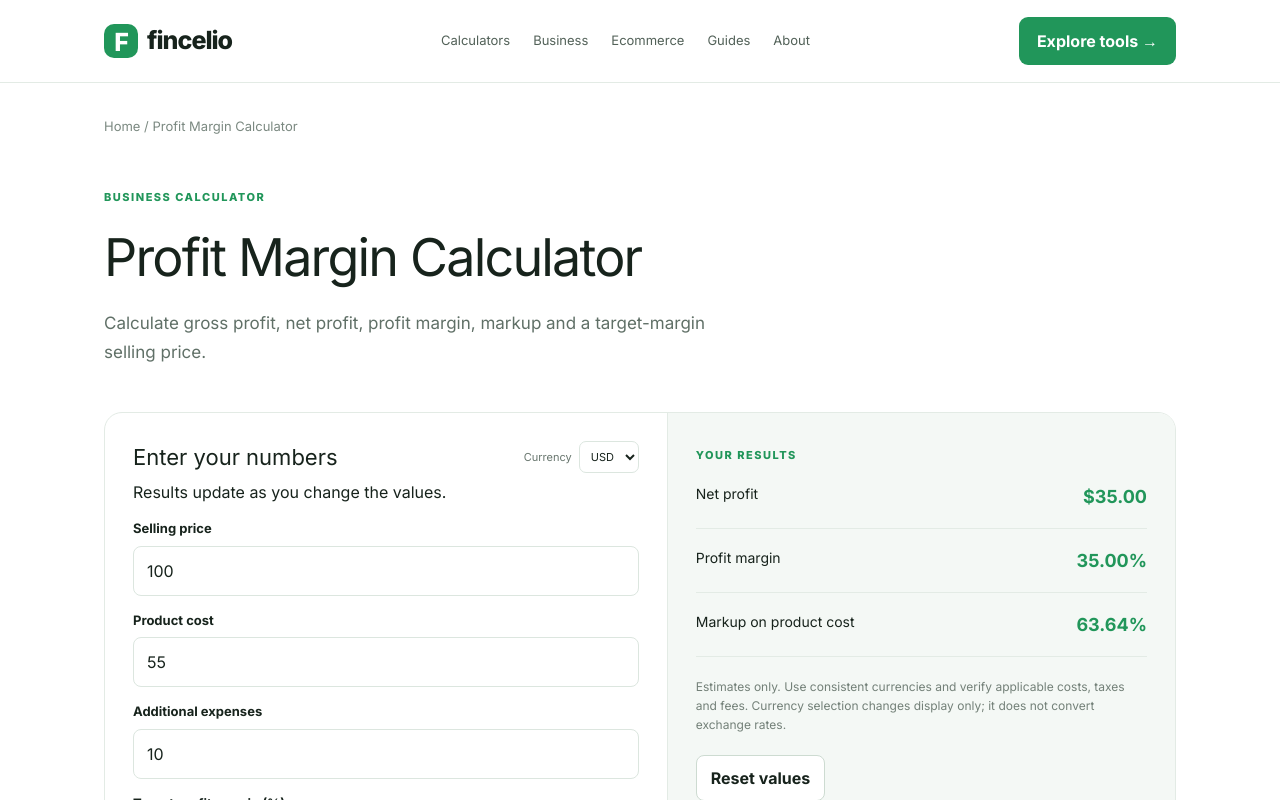
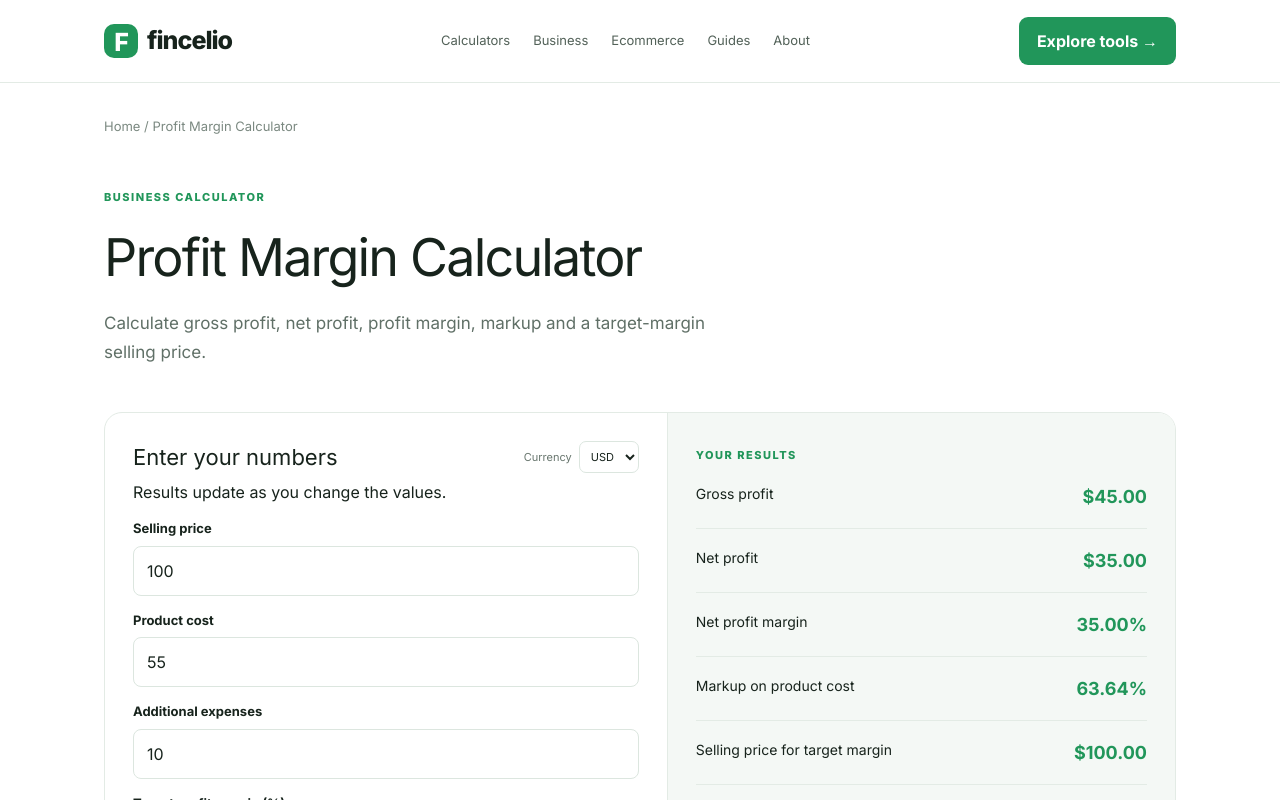
Before and after one commit to sheikhaseeb787/fincelio, a Next.js app: page /profit-margin-calculator in a window 1280 px wide. Shown: the top 800 px of the page. Built offline with nearby package versions, Linux system fonts and the light colour scheme.

Commit message:
Improve calculator coverage and calculation validation

```diff
--- a/app/components/calculator-tool.tsx
+++ b/app/components/calculator-tool.tsx
@@ -6,15 +6,46 @@ const cash=(n:number,c:string)=>new Intl.NumberFormat("en-US",{style:"currency",
 export default function CalculatorTool({tool}:{tool:Calculator}){
 const [currency,setCurrency]=useState("USD");
 const [v,setV]=useState<Record<string,number>>(()=>Object.fromEntries(tool.fields.map(f=>[f.key,f.defaultValue])));
-const results=useMemo(()=>{const x=(k:string)=>Number(v[k]||0);switch(tool.slug){
-case "profit-margin-calculator":{const p=x("price")-x("cost")-x("expenses");return [["Net profit",cash(p,currency)],["Profit margin",x("price")>0?(p/x("price")*100).toFixed(2)+"%":"—"],["Markup on product cost",x("cost")>0?(p/x("cost")*100).toFixed(2)+"%":"—"]];}
-case "markup-calculator":{const m=x("cost")*x("markup")/100,s=x("cost")+m;return [["Markup amount",cash(m,currency)],["Selling price",cash(s,currency)],["Profit margin",s>0?(m/s*100).toFixed(2)+"%":"—"]];}
-case "selling-price-calculator":{const b=x("cost")+x("shipping")+x("ads"),d=1-(x("fees")+x("margin"))/100,p=d>0?b/d:0;return [["Suggested selling price",d>0?cash(p,currency):"Reduce fees and target margin"],["Estimated profit",d>0?cash(p-b-p*x("fees")/100,currency):"—"],["Target profit margin",d>0?x("margin").toFixed(2)+"%":"—"]];}
-case "break-even-calculator":{const c=x("price")-x("variable"),be=c>0?Math.ceil(x("fixed")/c):0,u=c>0?Math.ceil((x("fixed")+x("targetProfit"))/c):0;return [["Break-even units",c>0?be.toLocaleString():"Price must exceed variable cost"],["Break-even revenue",c>0?cash(be*x("price"),currency):"—"],["Units for target profit",c>0?u.toLocaleString():"—"],["Revenue for target profit",c>0?cash(u*x("price"),currency):"—"]];}
-case "landed-cost-calculator":{const t=x("purchase")+x("freight")+x("insurance")+x("duty")+x("handling");return [["Total landed cost",cash(t,currency)],["Cost per unit",x("quantity")>0?cash(t/x("quantity"),currency):"Enter quantity"]];}
-case "ecommerce-profit-calculator":{const beforeAds=x("revenue")-x("product")-x("fulfillment")-x("fees")-x("refunds")-x("overhead"),p=beforeAds-x("ads");return [["Estimated net profit",cash(p,currency)],["Profit per order",x("orders")>0?cash(p/x("orders"),currency):"—"],["Net margin",x("revenue")>0?(p/x("revenue")*100).toFixed(2)+"%":"—"],["Break-even ROAS",beforeAds>0?(x("revenue")/beforeAds).toFixed(2)+"x":"Not available"]];}
-case "wholesale-price-calculator":{const d=1-x("margin")/100,w=d>0?x("cost")/d:0,r=w*(1+x("retailMarkup")/100);return [["Wholesale price",d>0?cash(w,currency):"Margin must be below 100%"],["Suggested retail price",d>0?cash(r,currency):"—"],["Retailer gross profit",d>0?cash(r-w,currency):"—"]];}
-case "product-cost-calculator":{const t=x("materials")+x("labor")+x("packaging")+x("freight")+x("overhead");return [["Total production cost",cash(t,currency)],["Cost per unit",x("quantity")>0?cash(t/x("quantity"),currency):"Enter quantity"]];}
-default:return []; }},[v,tool.slug,currency]);
-return <section className="calc-panel" aria-label={tool.title}><div className="calc-fields"><div className="calc-title-row"><div><h2>Enter your numbers</h2><p>Results update as you change the values.</p></div><label className="currency-picker">Currency<select value={currency} onChange={e=>setCurrency(e.target.value)}>{currencies.map(c=><option key={c}>{c}</option>)}</select></label></div>{tool.fields.map(f=><label className="calc-field" key={f.key}><span>{f.label}</span><input type="number" min="0" step="any" value={v[f.key]} onChange={e=>setV(s=>({...s,[f.key]:Number(e.target.value)}))}/></label>)}</div><div className="calc-results"><span className="eyebrow">YOUR RESULTS</span>{results.map(([label,value])=><div className="result-row" key={label}><span>{label}</span><strong>{value}</strong></div>)}<p className="calc-note">Estimates only. Use consistent currencies and verify applicable costs, taxes and fees. Currency selection changes display only; it does not convert exchange rates.</p><button className="secondary-button" onClick={()=>setV(Object.fromEntries(tool.fields.map(f=>[f.key,f.defaultValue])))}>Reset values</button></div></section>;
+const [mode,setMode]=useState("price");
+const invalid=tool.fields.filter(f=>!Number.isFinite(v[f.key])||v[f.key]<0||(f.min===1&&v[f.key]<=0));
+const x=(k:string)=>Number(v[k]??0);
+const results=useMemo(()=>{
+const pct=(n:number)=>n.toFixed(2)+"%";
+switch(tool.slug){
+case "profit-margin-calculator":{
+const gross=x("price")-x("cost"),net=gross-x("expenses"),target= x("targetMargin")<100?(x("cost")+x("expenses"))/(1-x("targetMargin")/100):NaN;
+return [["Gross profit",cash(gross,currency)],["Net profit",cash(net,currency)],["Net profit margin",x("price")>0?pct(net/x("price")*100):"Enter a selling price"],["Markup on product cost",x("cost")>0?pct(net/x("cost")*100):"Enter product cost"],["Selling price for target margin",Number.isFinite(target)?cash(target,currency):"Target margin must be below 100%"]];}
+case "markup-calculator":{
+if(mode==="reverse"){const amount=x("price")-x("cost");return [["Markup amount",cash(amount,currency)],["Markup percentage",x("cost")>0?pct(amount/x("cost")*100):"Enter a cost"],["Profit margin",x("price")>0?pct(amount/x("price")*100):"Enter a selling price"]];}
+if(mode==="conversion"){const m=x("markup");return [["Margin from markup",m>=0?pct(m/(100+m)*100):"—"],["Equivalent markup from margin",m<100?pct(m/(100-m)*100):"Margin must be below 100%"]];}
+const amount=x("cost")*x("markup")/100,s=x("cost")+amount;
+return [["Markup amount",cash(amount,currency)],["Selling price",cash(s,currency)],["Profit margin",s>0?pct(amount/s*100):"—"],["Bulk item 1 selling price",cash(x("bulk1")*(1+x("markup")/100),currency)],["Bulk item 2 selling price",cash(x("bulk2")*(1+x("markup")/100),currency)],["Bulk item 3 selling price",cash(x("bulk3")*(1+x("markup")/100),currency)]];}
+case "selling-price-calculator":{
+const base=x("cost")+x("shipping")+x("ads"),fees=(x("paymentFee")+x("marketFee"))/100,margin=x("margin")/100,den=1-fees-margin;
+const price=den>0?base/den:NaN;
+return [["Minimum profitable selling price",Number.isFinite(price)?cash(price,currency):"Combined fees and margin must be below 100%"],["Estimated profit at target",Number.isFinite(price)?cash(price*(1-fees)-base,currency):"—"],["Scenario: 20% margin",fees<.8?cash(base/(1-fees-.2),currency):"Not available"],["Scenario: 30% margin",fees<.7?cash(base/(1-fees-.3),currency):"Not available"],["Scenario: 40% margin",fees<.6?cash(base/(1-fees-.4),currency):"Not available"]];}
+case "break-even-calculator":{
+const contribution=x("price")-x("variable"),valid=contribution>0,be=valid?Math.ceil(x("fixed")/contribution):0,target=valid?Math.ceil((x("fixed")+x("targetProfit"))/contribution):0;
+const scenario=(units:number)=>units*contribution-x("fixed");
+return [["Contribution per unit",cash(contribution,currency)],["Break-even units",valid?be.toLocaleString():"Selling price must exceed variable cost"],["Break-even revenue",valid?cash(be*x("price"),currency):"—"],["Units for target profit",valid?target.toLocaleString():"—"],["Profit / loss at 50 units",cash(scenario(50),currency)],["Profit / loss at 100 units",cash(scenario(100),currency)],["Profit / loss at 200 units",cash(scenario(200),currency)]];}
+case "landed-cost-calculator":{
+const total=x("purchase")+x("freight")+x("insurance")+x("duties")+x("brokerage");
+return [["Total landed cost",cash(total,currency)],["Landed cost per unit",x("quantity")>0?cash(total/x("quantity"),currency):"Enter a quantity"],["Freight and import charges",cash(x("freight")+x("insurance")+x("duties")+x("brokerage"),currency)]];}
+case "ecommerce-profit-calculator":{
+const nonAd=x("product")+x("fulfillment")+x("fees")+x("refunds")+x("overhead"),beforeAds=x("revenue")-nonAd,profit=beforeAds-x("ads");
+return [["Monthly net profit",cash(profit,currency)],["Profit per order",x("orders")>0?cash(profit/x("orders"),currency):"Enter orders"],["Net profit margin",x("revenue")>0?pct(profit/x("revenue")*100):"Enter revenue"],["Break-even ROAS",beforeAds>0?(x("revenue")/beforeAds).toFixed(2)+"x":"Not available"]];}
+case "wholesale-price-calculator":{
+const cost=x("production")+x("labor")+x("packaging"),den=1-x("margin")/100,w=den>0?cost/den:NaN,r=w*(1+x("retailMarkup")/100);
+return [["Unit production cost",cash(cost,currency)],["Base wholesale price",Number.isFinite(w)?cash(w,currency):"Margin must be below 100%"],["Suggested retail price",Number.isFinite(r)?cash(r,currency):"—"],["Retailer gross profit",Number.isFinite(r)?cash(r-w,currency):"—"],["50+ units wholesale price",Number.isFinite(w)?cash(w*(1-x("tier50")/100),currency):"—"],["100+ units wholesale price",Number.isFinite(w)?cash(w*(1-x("tier100")/100),currency):"—"],["500+ units wholesale price",Number.isFinite(w)?cash(w*(1-x("tier500")/100),currency):"—"]];}
+case "product-cost-calculator":{
+const total=x("materials")+x("labor")+x("packaging")+x("freight")+x("handling")+x("overhead");
+return [["Total production cost",cash(total,currency)],["Cost per unit",x("quantity")>0?cash(total/x("quantity"),currency):"Enter batch quantity"],["Non-material costs",cash(total-x("materials"),currency)]];}
+default:return [];
+}},[v,tool.slug,currency,mode]);
+const loadExample=()=>setV(Object.fromEntries(tool.fields.map(f=>[f.key,f.defaultValue])));
+return <section className="calc-panel" aria-label={tool.title}><div className="calc-fields"><div className="calc-title-row"><div><h2>Enter your numbers</h2><p>Results update as you change the values.</p></div><label className="currency-picker">Currency<select value={currency} onChange={e=>setCurrency(e.target.value)}>{currencies.map(c=><option key={c}>{c}</option>)}</select></label></div>
+{tool.slug==="markup-calculator"&&<label className="calc-field"><span>Calculation mode</span><select value={mode} onChange={e=>setMode(e.target.value)}><option value="price">Cost to selling price + bulk prices</option><option value="reverse">Selling price to markup</option><option value="conversion">Markup and margin conversion</option></select></label>}
+{tool.fields.filter(f=>tool.slug!=="markup-calculator"||mode==="price"||!["bulk1","bulk2","bulk3"].includes(f.key)).map(f=><label className="calc-field" key={f.key}><span>{f.label}</span><input type="number" min={f.min??0} step="any" value={v[f.key]} aria-invalid={invalid.some(i=>i.key===f.key)} onChange={e=>setV(s=>({...s,[f.key]:e.target.value===""?0:Number(e.target.value)}))}/></label>)}
+{invalid.length>0&&<p className="validation-note">Please enter valid non-negative values. Quantity fields must be greater than zero.</p>}
+</div><div className="calc-results"><span className="eyebrow">YOUR RESULTS</span>{results.map(([label,value])=><div className="result-row" key={label}><span>{label}</span><strong>{invalid.length?"Check inputs":value}</strong></div>)}<p className="calc-note">Estimates only. Use consistent currencies and verify applicable costs, taxes, duties and fees. Currency selection changes display only; it does not convert exchange rates.</p><button className="secondary-button" onClick={loadExample}>Reset values</button> <button className="secondary-button" onClick={()=>{loadExample();setMode("price")}}>Load example</button></div></section>;
 }
```
